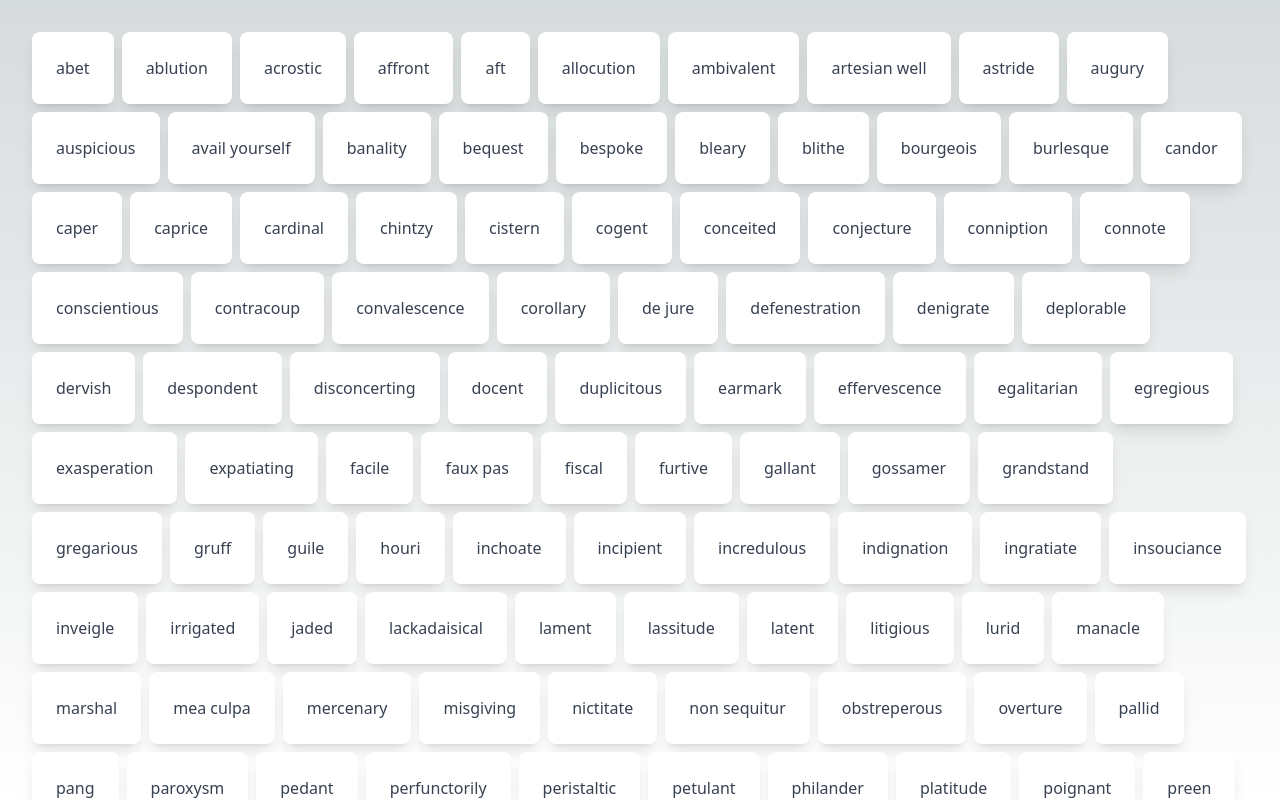
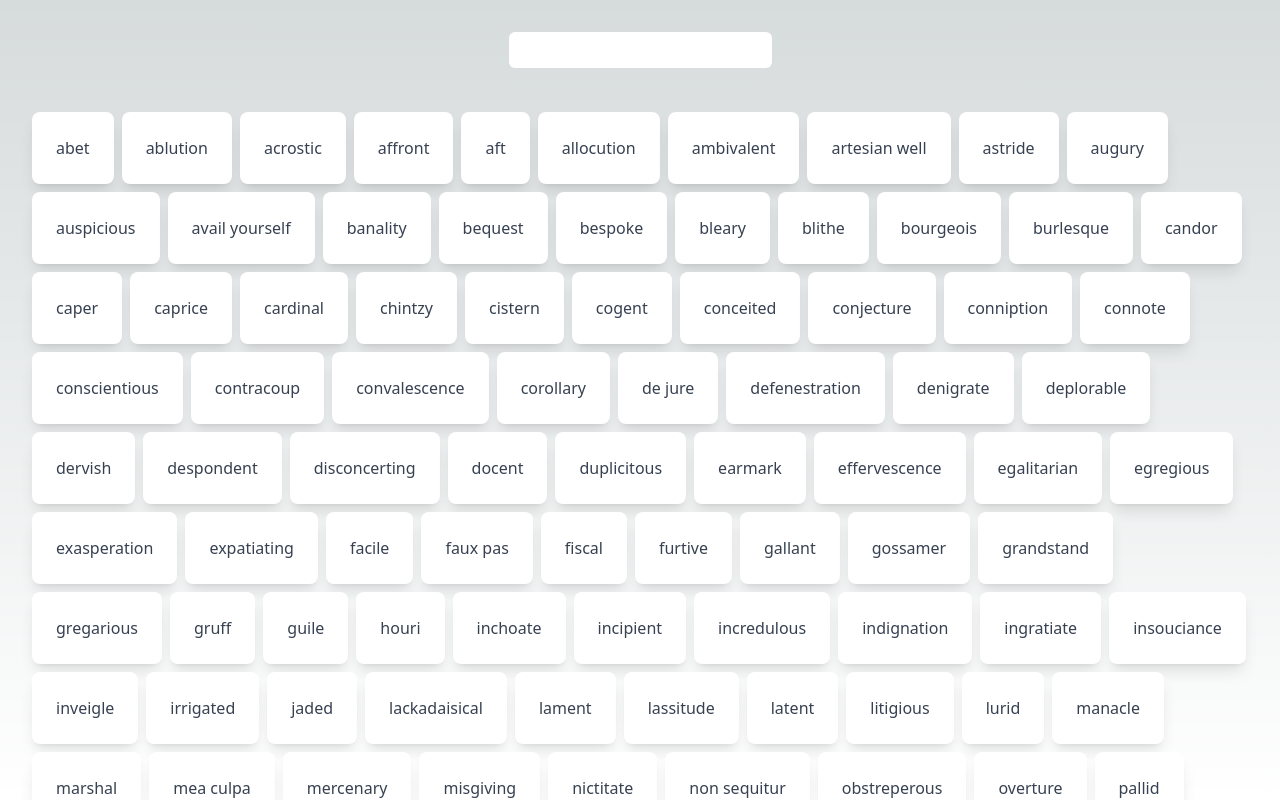
Before and after one commit to ic-768/Word-Station, a Next.js app: page /words in a window 1280 px wide. Built offline with nearby package versions, Linux system fonts and the light colour scheme.

Commit message:
Add word filtering

```diff
--- a/components/WordModal/WordModal.tsx
+++ b/components/WordModal/WordModal.tsx
@@ -90,7 +90,7 @@ const WordModal = ({
 
   return (
     <>
-      <div className="absolute top-32 bg-white rounded max-w-lg inset-x-0 mx-auto p-8 ">
+      <div className="absolute top-32 bg-white rounded max-w-lg inset-x-0 mx-auto p-8 drop-shadow-md">
         <div className="relative flex flex-col">
           <span className="text-xl font-semibold capitalize">{word}</span>
           {goBackLink}
--- a/pages/words/index.tsx
+++ b/pages/words/index.tsx
@@ -1,14 +1,32 @@
+import { ChangeEventHandler, useEffect, useState } from "react";
+import Link from "next/link";
 import { FontAwesomeIcon } from "@fortawesome/react-fontawesome";
 import { faCirclePlus } from "@fortawesome/free-solid-svg-icons";
 import fsPromises from "fs/promises";
 import path from "path";
-import Link from "next/link";
 
 export default function Words({ words }: { words: string[] }) {
+  const [filter, setFilter] = useState("");
+  const [filteredWords, setFilteredWords] = useState(words);
+
+  useEffect(() => {
+    setFilteredWords(
+      words.filter((w) => w.toLowerCase().includes(filter.toLowerCase()))
+    );
+  }, [words, filter]);
+
+  const onChangeFilter: ChangeEventHandler<HTMLInputElement> = (e) =>
+    setFilter(e.target.value);
+
   return (
-    <div className="flex flex-col">
+    <div className="h-screen w-screen flex flex-col items-center relative">
+      <input
+        onChange={onChangeFilter}
+        className="absolute top-8 rounded-md focus:outline-none focus:outline-none focus:ring focus:ring-indigo-500 py-2 px-4 leading-5 appearance-none"
+      />
+      <div className="flex flex-col mt-20">
         <div className="flex flex-wrap p-8 gap-2">
-        {words.map((w) => (
+          {filteredWords.map((w) => (
             <Link
               href={`/words/get-meaning/${w}`}
               className="bg-white rounded-lg shadow-lg p-6"
@@ -25,6 +43,7 @@ export default function Words({ words }: { words: string[] }) {
           <FontAwesomeIcon icon={faCirclePlus} />
         </Link>
       </div>
+    </div>
   );
 }
 
```
Lines whose indentation alone changed are shown as unchanged.
